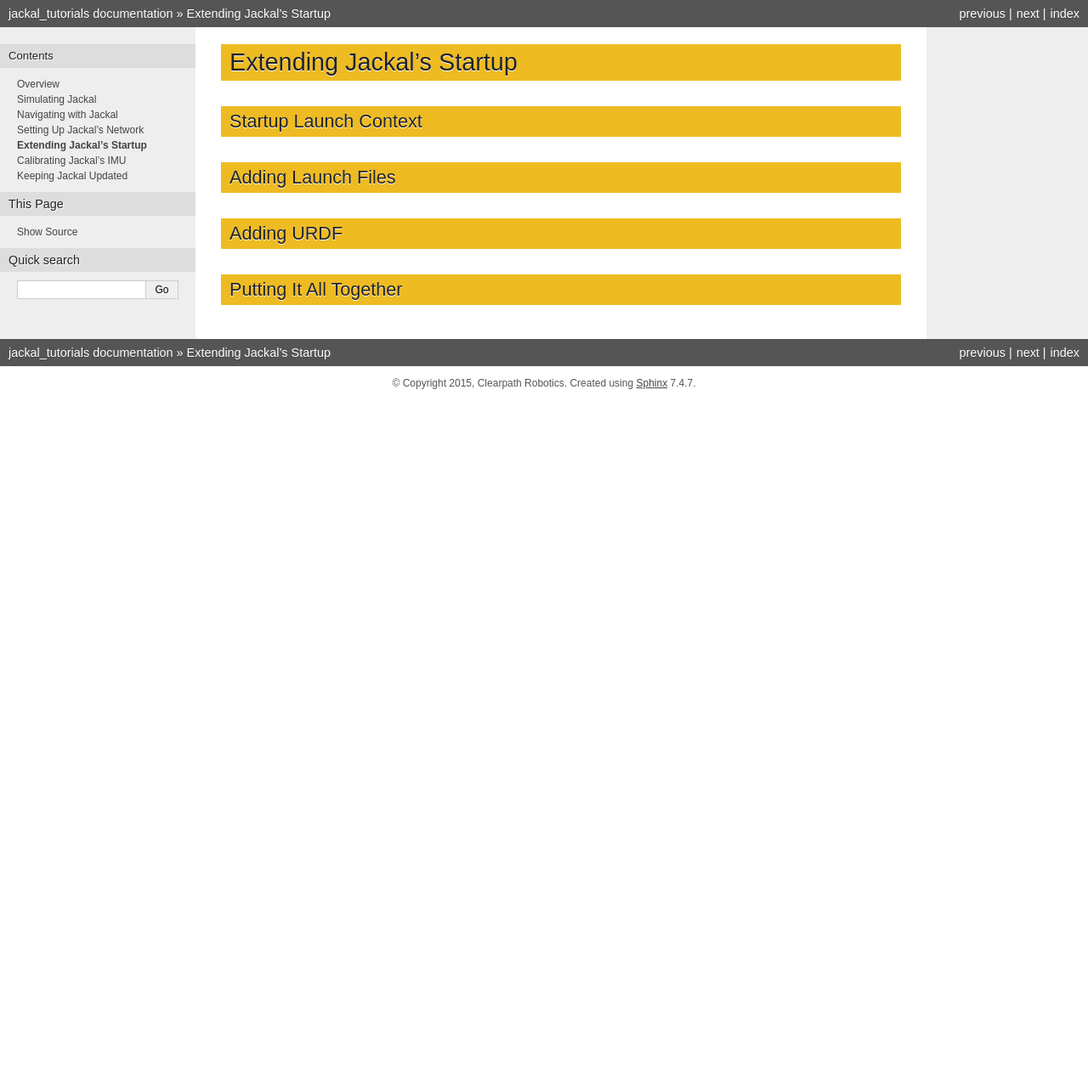
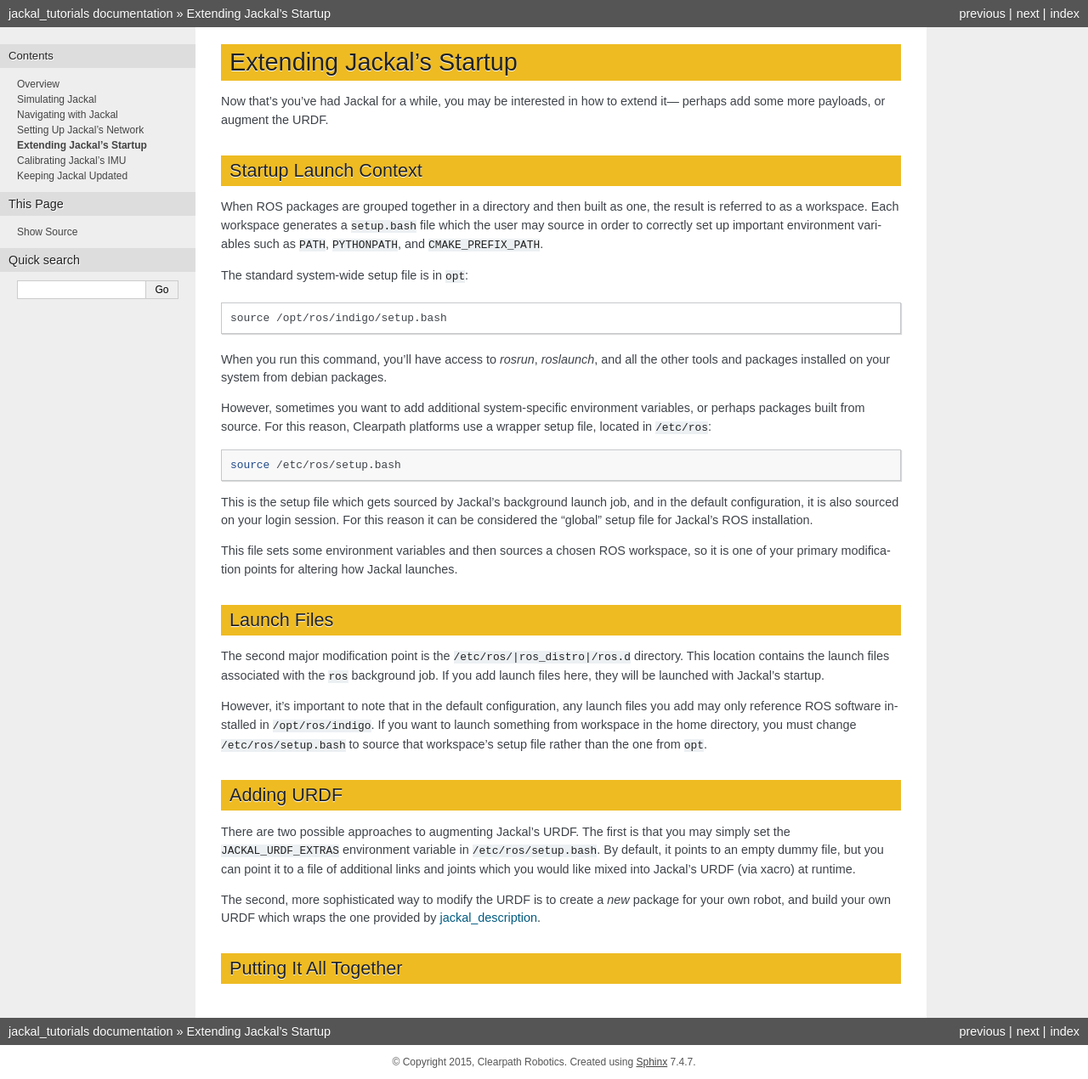
Before and after one commit to jackal/jackal, a Sphinx documentation site: the page built from jackal_tutorials/doc/startup.rst, in a window 1280 px wide. Shown: the whole page at 85% size. Built offline with Sphinx 7.4.7, drawn with Linux system fonts in a browser that asks for light colours; the version number could not be read and is left out; before the commit the page ends 900 px from its top, so only the background shows below that.

Commit message:
Add extlinks, add content to startup.rst.

```diff
--- a/jackal_tutorials/doc/conf.py
+++ b/jackal_tutorials/doc/conf.py
@@ -8,9 +8,14 @@ sys.path.insert(0, os.path.abspath(os.path.dirname(__file__)))
 
 extensions = [
     'sphinx.ext.autodoc',
+    'sphinx.ext.extlinks',
     'sphinx.ext.doctest',
     'sphinx.ext.viewcode',
 ]
+
+extlinks = {
+    'roswiki': ('http://wiki.ros.org/%s', ''),
+}
 
 source_suffix = '.rst'
 master_doc = 'index'
--- a/jackal_tutorials/doc/simulation.rst
+++ b/jackal_tutorials/doc/simulation.rst
@@ -9,14 +9,12 @@ your Jackal around.
 Installation
 ------------
 
-To get started with the Jackal simulation, make sure you have a `ROS installation`_ set up on your
-Ubuntu desktop, and install the Jackal-specific metapackages for desktop and simulation:
+To get started with the Jackal simulation, make sure you have a :roswiki:`working ROS installation <ROS/Installation>`
+set up on your Ubuntu desktop, and install the Jackal-specific metapackages for desktop and simulation:
 
 .. parsed-literal::
 
     sudo apt-get install ros-|ros_distro|-jackal-simulator ros-|ros_distro|-jackal-desktop
-
-.. _`ROS installation`: http://wiki.ros.org/ROS/Installation
 
 
 Launch Gazebo
--- a/jackal_tutorials/doc/startup.rst
+++ b/jackal_tutorials/doc/startup.rst
@@ -1,14 +1,64 @@
 Extending Jackal's Startup
 ==========================
+
+Now that's you've had Jackal for a while, you may be interested in how to extend it— perhaps add some more payloads,
+or augment the URDF.
+
 
 Startup Launch Context
 ----------------------
 
-Adding Launch Files
--------------------
+When ROS packages are grouped together in a directory and then built as one, the result is referred to as a
+workspace. Each workspace generates a ``setup.bash`` file which the user may source in order to correctly
+set up important environment variables such as ``PATH``, ``PYTHONPATH``, and ``CMAKE_PREFIX_PATH``.
+
+The standard system-wide setup file is in ``opt``:
+
+.. parsed-literal::
+
+    source /opt/ros/|ros_distro|/setup.bash
+
+When you run this command, you'll have access to `rosrun`, `roslaunch`, and all the other tools and packages
+installed on your system from debian packages.
+
+However, sometimes you want to add additional system-specific environment variables, or perhaps packages built
+from source. For this reason, Clearpath platforms use a wrapper setup file, located in ``/etc/ros``:
+
+.. code-block:: bash
+
+    source /etc/ros/setup.bash
+
+This is the setup file which gets sourced by Jackal's background launch job, and in the default configuration,
+it is also sourced on your login session. For this reason it can be considered the "global" setup file for
+Jackal's ROS installation.
+
+This file sets some environment variables and then sources a chosen ROS workspace, so it is one of your primary
+modification points for altering how Jackal launches.
+
+
+Launch Files
+------------
+
+The second major modification point is the ``/etc/ros/|ros_distro|/ros.d`` directory. This location contains the
+launch files associated with the ``ros`` background job. If you add launch files here, they will be launched with
+Jackal's startup.
+
+However, it's important to note that in the default configuration, any launch files you add may only reference ROS
+software installed in ``/opt/ros/indigo``. If you want to launch something from workspace in the home directory, you
+must change ``/etc/ros/setup.bash`` to source that workspace's setup file rather than the one from ``opt``.
+
 
 Adding URDF
 -----------
 
+There are two possible approaches to augmenting Jackal's URDF. The first is that you may simply set the
+``JACKAL_URDF_EXTRAS`` environment variable in ``/etc/ros/setup.bash``. By default, it points to an empty dummy file,
+but you can point it to a file of additional links and joints which you would like mixed into Jackal's URDF (via
+xacro) at runtime.
+
+The second, more sophisticated way to modify the URDF is to create a *new* package for your own robot, and build
+your own URDF which wraps the one provided by :roswiki:`jackal_description`.
+
+
 Putting It All Together
 -----------------------
--- a/jackal_tutorials/doc/static/clearpath.css
+++ b/jackal_tutorials/doc/static/clearpath.css
@@ -8,6 +8,7 @@ div.related a {
 
 div.body h1, div.body h2, div.body h3, div.body h4, div.body h5, div.body h6 {
   background-color: #eb2;
+  /* background-color: rgba(243, 214, 0, 1); */
 }
 
 .sphinxsidebar a.current {
```
Also changed, not shown: jackal_tutorials/doc/navigation.rst (+8 -10 lines).
